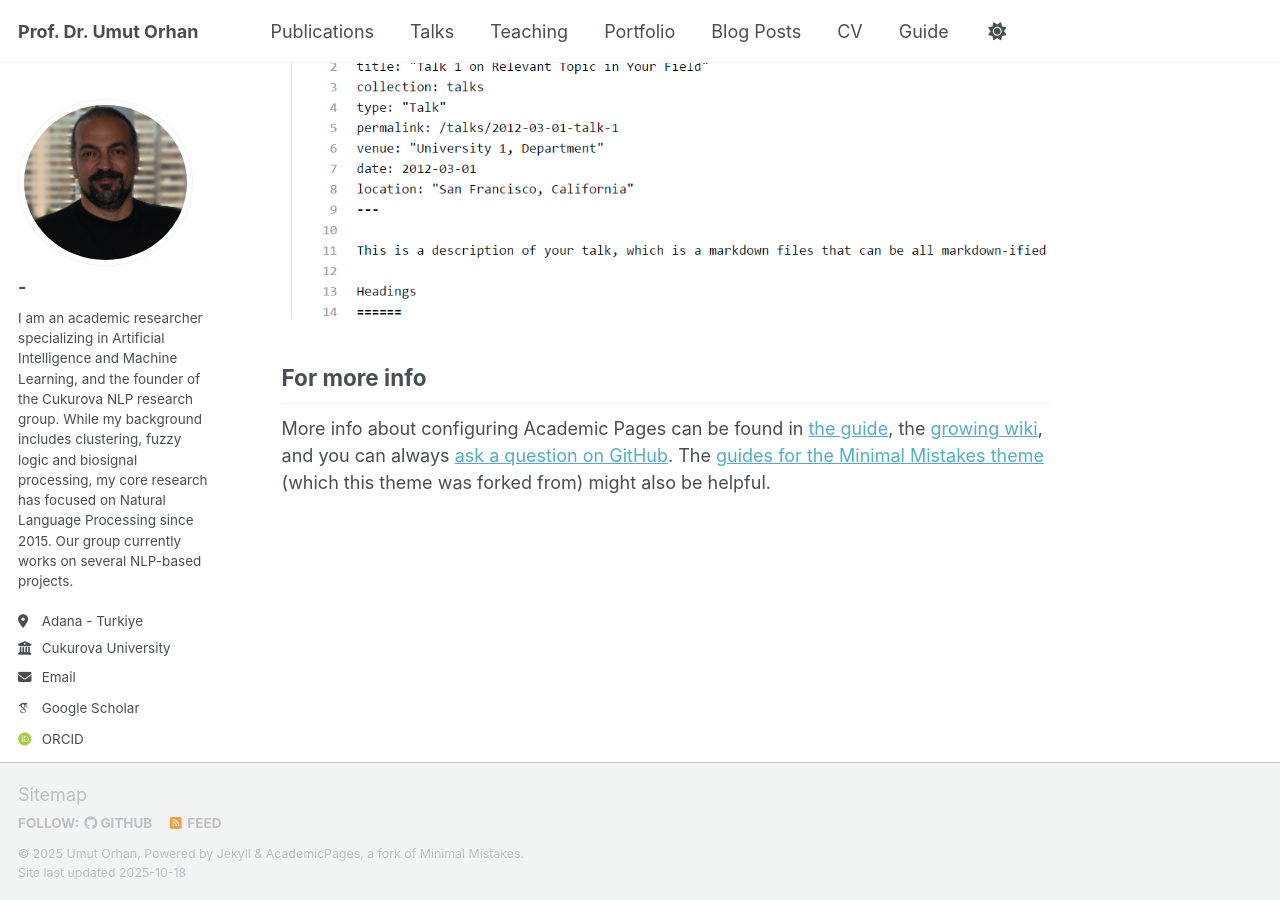
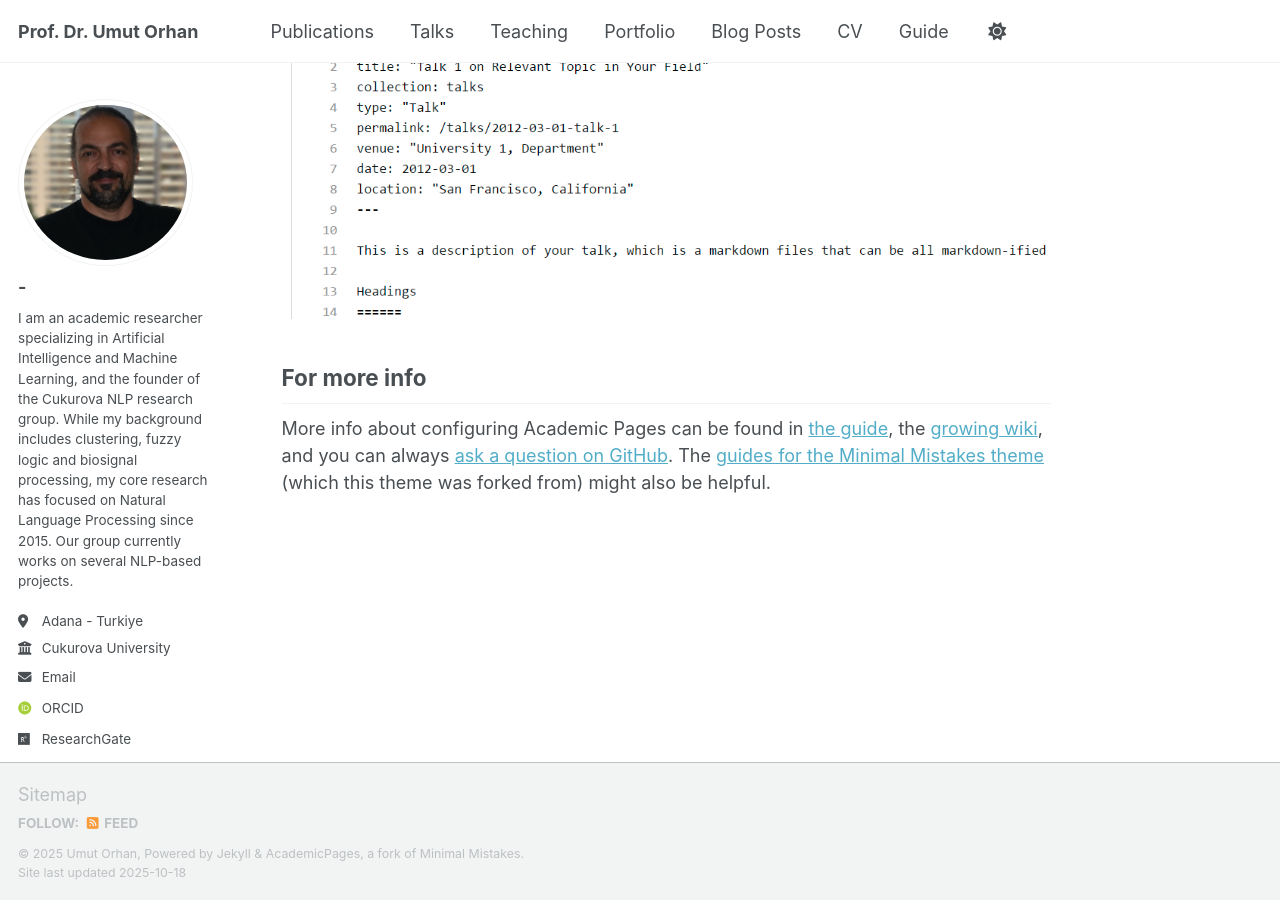
Before and after one commit to uorhan/uorhan.github.io, a Jekyll site: the page built from _pages/about.md, in a window 1280 px wide and 900 px high, scrolled down 2880 px. Built offline with Jekyll 4.4.1, drawn with Linux system fonts in a browser that asks for light colours; some web fonts are replaced; a script that is not in the unit is left out.

Commit message:
Update _config.yml

```diff
--- a/_config.yml
+++ b/_config.yml
@@ -35,7 +35,7 @@
   # Academic websites
   academia         : # URL
   arxiv            : # URL - Update with the correct link to your profile
-  googlescholar    : "https://scholar.google.com/citations?user=eCnqIbYAAAAJ"
+  googlescholar    : # "https://scholar.google.com/citations?user=eCnqIbYAAAAJ"
   inspire-hep      : # URL
   impactstory      : # URL
   orcid            : "http://orcid.org/0000-0003-1882-6567"
@@ -48,7 +48,7 @@
   bitbucket        : # Username - Update with your username on the site
   codepen          : # Username
   dribbble         : # Username
-  github           : "academicpages"
+  github           : # Username
   kaggle           : # Username
   stackoverflow    : # User number or user number and name (i.e., use "1" or "1/jeff-atwood")
 
@@ -58,12 +58,12 @@
   facebook         : # Username
   flickr           : # Username
   foursquare       : # Username
-  goodreads        : "22646416.Umut_Orhan" # Username
+  goodreads        : # Username
   google_plus      : # Username
   keybase          : # Username
   instagram        : # Username
   lastfm           : # Username
-  linkedin         : "umut-orhan-8234ab74" # Username
+  linkedin         : # Username
   mastodon         : # URL
   medium           : # URL
   pinterest        : # Username
@@ -135,7 +135,7 @@
 
 # Social Sharing
 twitter:
-  username               : &twitter
+  username               :  # &twitter
 facebook:
   username               :
   app_id                 :
```
